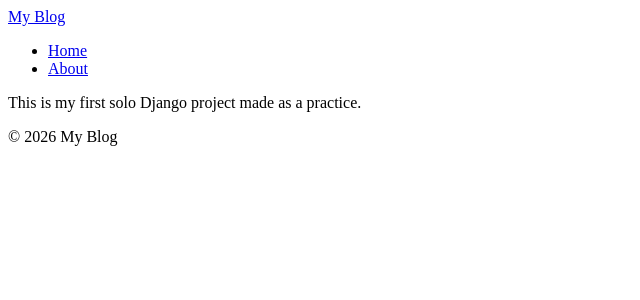
After one commit to LaszloHerczeg/blog, a Django app: page /blog/about/ in a window 1280 px wide. The commit adds this page. Shown: the top 300 px of the page, without its empty margins (0-640 px from the left). Run offline with Django 5.2, Linux system fonts and the light colour scheme.

Commit message:
Set up skeleton for index and about

```diff
--- /dev/null
+++ b/blog/templates/blog/about.html
@@ -0,0 +1,3 @@
+{% extends "blog/base.html" %}
+{% block title %} About {% endblock %}
+{% block content %} <p>This is my first solo Django project made as a practice.</p> {% endblock %}
--- a/blog/templates/blog/base.html
+++ b/blog/templates/blog/base.html
@@ -7,11 +7,11 @@
 </head>
 <body>
     <nav>
-        <a href="/" class="nav-logo">My Blog</a>
+        <a href="/blog" class="nav-logo">My Blog</a>
         <div class="nav-links">
             <ul>
-                <li> <a href="/">Home</a> </li>
-                <li> <a href="/">About me</a> </li>
+                <li> <a href="/blog">Home</a> </li>
+                <li> <a href="/blog/about">About</a> </li>
             </ul>
         </div>
     </nav>
--- a/blog/urls.py
+++ b/blog/urls.py
@@ -7,4 +7,6 @@ urlpatterns = [
     path("", views.index, name="index"),
     # ex:/blog/1
     path("<int:post_id>/", views.detail, name="detail"),
+    # ex:/blog/about/
+    path("about/", views.about, name="about"),
 ]
--- a/blog/views.py
+++ b/blog/views.py
@@ -55,3 +55,15 @@ def detail(request, post_id):
     """
     post = get_object_or_404(Post, pk=post_id)
     return render(request, "blog/detail.html", {"post": post})
+
+def about(request):
+    """
+    About view
+
+    Parameters:
+        request: HttpRequest object
+
+    Returns:
+        HttpResponse containing blog/about.html template
+    """
+    return render(request, "blog/about.html")
```
